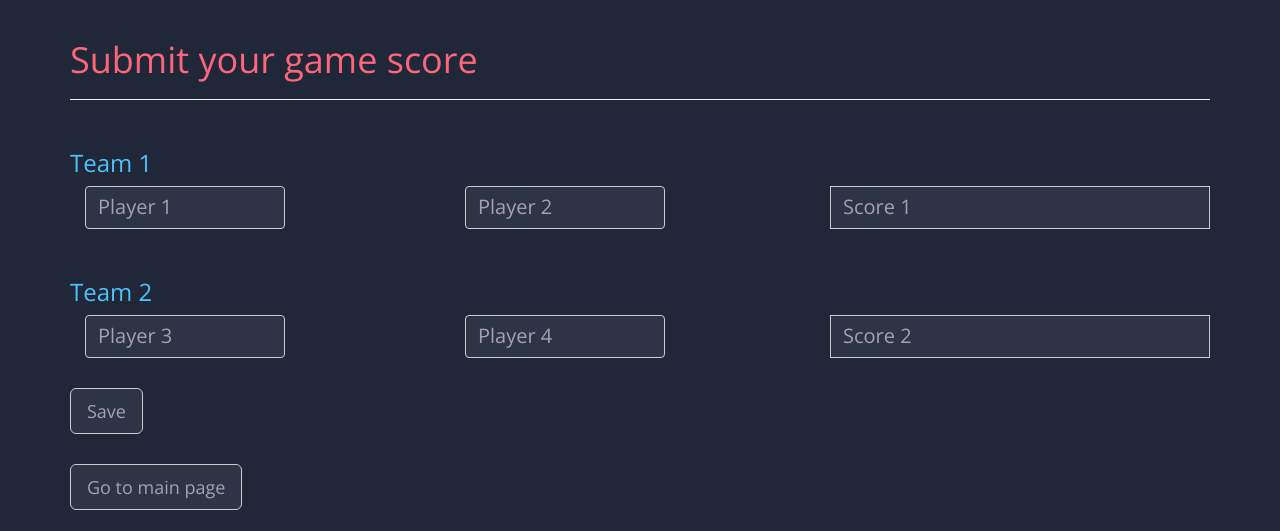
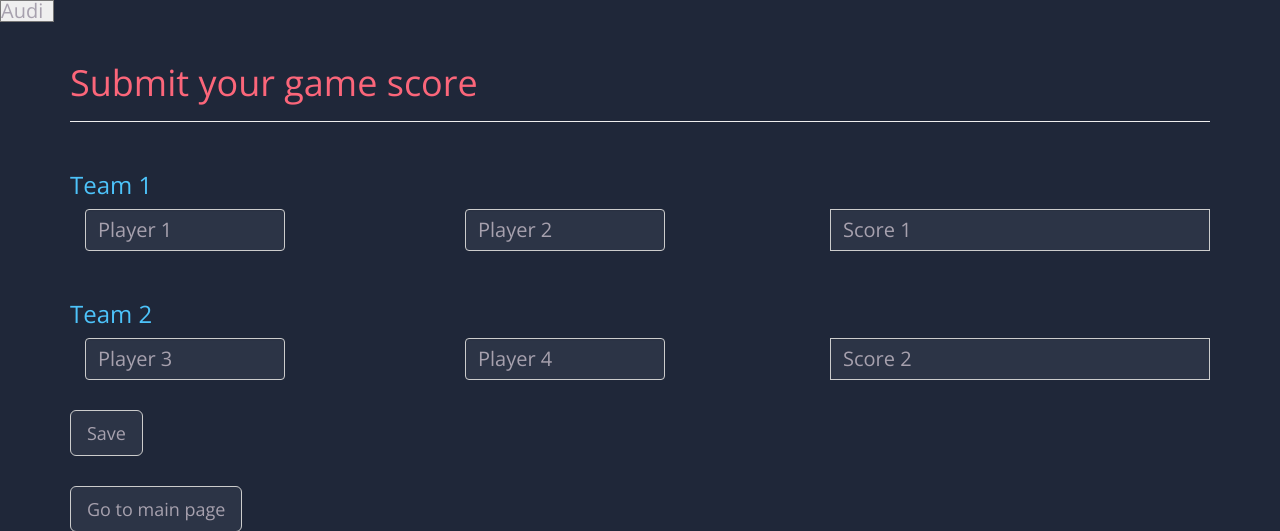
Before and after one commit to Vrq/FoosballRatingApp, a web app: page /submit.html in a window 1280 px wide. Shown: the top 531 px of the page. Run offline with its HTML, style and script files only (its server is not run), Linux system fonts and the light colour scheme; data that the repository does not hold is empty; some libraries are stand-ins or nearby versions.

Commit message:
This went to far

```diff
--- a/src/main/webapp/submit.html
+++ b/src/main/webapp/submit.html
@@ -9,6 +9,12 @@
     <link rel="stylesheet" type="text/css" href="css/mainStylesheet.css">
 </head>
 <body>
+  <select>
+  <option value="volvo">Volvo</option>
+  <option value="saab">Saab</option>
+  <option value="opel">Opel</option>
+  <option value="audi" selected="selected">Audi</option>
+</select>
 <div class="container">
     <div class="score-input">
         <div class="page-header">
@@ -17,7 +23,7 @@
         <div class="row">
             <h3>Team 1</h3>
             <div class="col-sm-4 col-md-4 col-lg-4">
-                <select class="form-control players">
+                <select class="form-control players" id="player1">
                     <option>Player 1</option>
                 </select>
             </div>
```
Also changed, not shown: src/main/webapp/scripts/sample.js (+5 -2 lines).
